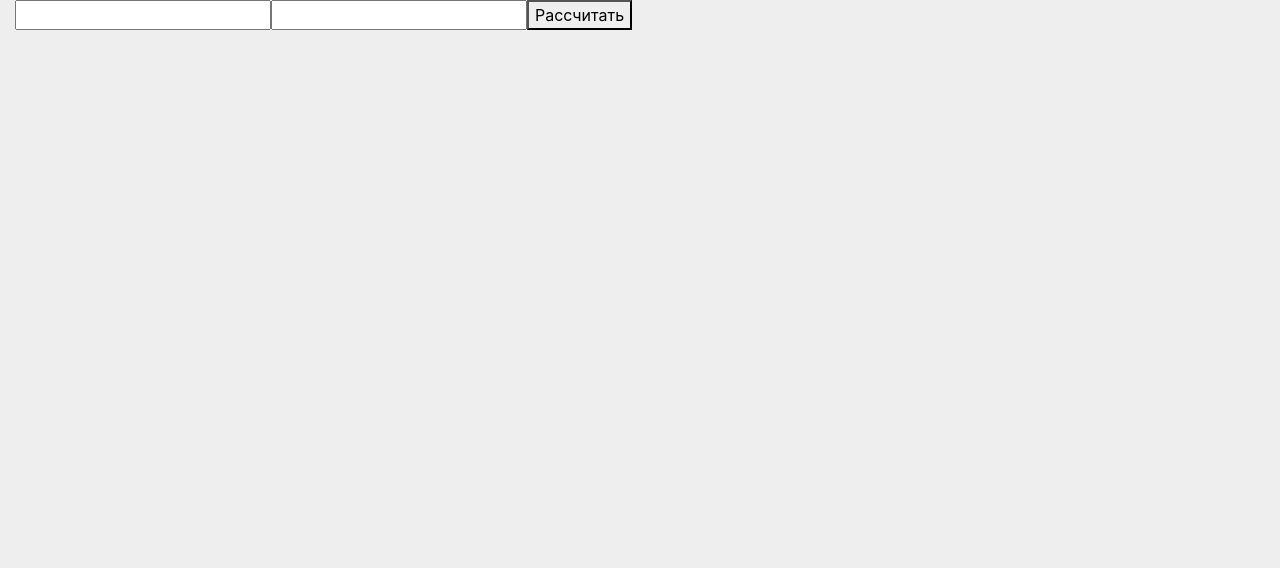
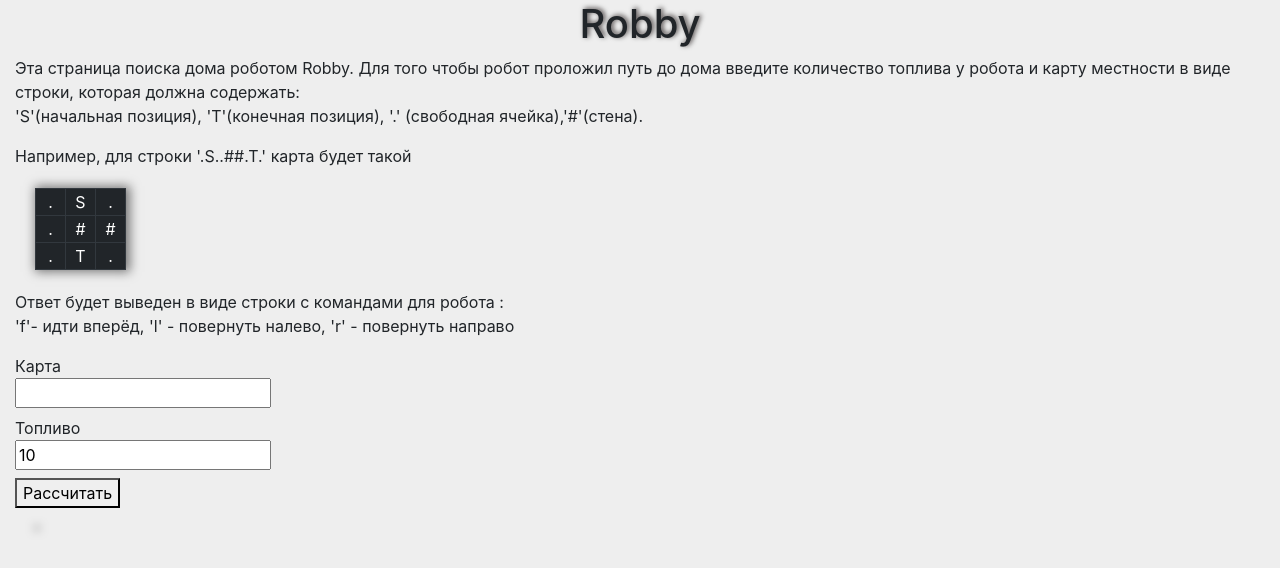
Before and after one commit to RustemRiz/Robby, a React app: page / in a window 1280 px wide. Built offline with nearby package versions, Linux system fonts and the light colour scheme.

Commit message:
Add interface

```diff
--- a/public/index.css
+++ b/public/index.css
@@ -1,23 +1,25 @@
 table {
-    box-shadow: 10px 0 30px 5px rgba(0, 0, 0, .7);
+    box-shadow: 2px 0 10px 2px rgba(0, 0, 0, .5);
+    margin:20px;
+}
+td{
+	height: 10px;
+	width: 30px;
 }
 
 h1, h2, .login_title {
     text-shadow: 2px -1px 5px rgba(10, 0, 0, .7);
 }
 
-.finder {
-    margin-top: 30px;
+label{
+	width: 30px;
 }
+
 
 body {
     background-color: rgba(200, 200, 200, .3);
 }
 
-#footer {
-    opacity: 0.3;
+.green{
+	background-color: rgba(0,200,0,.3);
 }
-
-#footer:hover {
-    opacity: 1;
-}
--- a/public/index.html
+++ b/public/index.html
@@ -1,7 +1,7 @@
 <!DOCTYPE html>
 <html>
 <head>
-	<title>Find GitHub User</title>
+	<title>Robby</title>
 	<!-- Bootstrap CSS Framework -->
 	<link rel="stylesheet" href="https://maxcdn.bootstrapcdn.com/bootstrap/4.0.0/css/bootstrap.min.css" integrity="sha384-Gn5384xqQ1aoWXA+058RXPxPg6fy4IWvTNh0E263XmFcJlSAwiGgFAW/dAiS6JXm" crossorigin="anonymous">
 	<link rel="stylesheet"  href="index.css">
--- a/src/bundles/inputForm/Answer.js
+++ b/src/bundles/inputForm/Answer.js
@@ -2,6 +2,7 @@ import React, {Component} from 'react';
 
 export class Answer extends Component{
 	render(){
+		console.log(this.props.way);
 		return(
 			<div>
 				{this.props.way}
--- /dev/null
+++ b/src/bundles/inputForm/Field.js
@@ -0,0 +1,23 @@
+import React,{Component} from 'react';
+
+export class Field extends Component{
+	render(){
+		var s = this.props.field;
+		var l = Math.sqrt(s.length);
+		var matrix = [];
+		for(let i = 0; i < l; i++){
+			matrix[i] = s.slice(i * l, i *l + l ).split('');
+		}
+		console.log(this.props.paint);
+		return (
+			<div>
+				<table className="table-bordered table-dark">
+					<tbody>
+						{matrix.map((row, ind) => <tr key={ind}>{row.map((cell,i) => <td key={i} className={'text-center ' + (this.props.paint && this.props.paint[ind][i] ? 'green' : '')}>{cell}</td> )}</tr>)}
+					</tbody>
+				</table>
+			</div>
+			);
+
+	}
+}
--- a/src/bundles/inputForm/GetCommands.js
+++ b/src/bundles/inputForm/GetCommands.js
@@ -2,7 +2,6 @@ function createMatrix(field) {
   const l = Math.sqrt(field.length);
   var matrix = [];
   for(let i = 0; i < l; i++){
-      // console.log('i:' + i + 'l:' + l + ' ' +  field.slice(i * l, i *l + l ));
       matrix[i] = field.slice(i * l, i *l + l ).split('');
     }
     return matrix;
@@ -13,7 +12,6 @@ function createMatrix(field) {
     }
     console.log('=============================');
   }
-
 
 
   function generateMap(matrix){
@@ -27,7 +25,6 @@ function createMatrix(field) {
         };
       });
     });
-    console.log(m);
     return m;
   }
 
@@ -56,7 +53,6 @@ function createMatrix(field) {
     //inner functions
     function moveForward(y, x, course, step) {
       var a = forward[course];
-      // console.log('a=' + a[0] + 'yx'+y+x);
       var y1 = y + a[0];
       var x1 = x + a[1];
       if (x1 < 0 || x1 == squareLength || y1 < 0 || y1 == squareLength || matrix[y1][x1] == '#'){
@@ -66,12 +62,10 @@ function createMatrix(field) {
     }
 
     function turnLeft(y, x, course, step) {
-      // var a = left[course];
       nextWave(y,x, left[course], step + 1);
     }
 
     function turnRight(y, x,course,step){
-      // var a = right[course];
       nextWave(y,x, right[course], step + 1);
 
     }
@@ -100,9 +94,12 @@ function createMatrix(field) {
       var x1 = x - forward[course][1];
       var returnLeft = right[course];
       var returnRigth = left[course];
-      if(step < 0) return;
-      // console.log(y1 + ' ' + x1 + ' ' + course + ' ' + step);
+
+      if(step < 0) {
+        return;
+      }
       if (x1 >= 0 && x1 < squareLength && y1 >= 0 && y1 < squareLength && map[y1][x1][course] == step){
+        wayPositions[y1][x1] = true;
         way.push('f');
         prevStep(y1, x1, course, step);
       }
@@ -119,7 +116,7 @@ function createMatrix(field) {
       }
     }
 
-    var way = [];
+  var way = [];
 
   //start position
   var i = field.indexOf('S');
@@ -135,28 +132,35 @@ function createMatrix(field) {
   var course = "up";
   var map = generateMap(matrix);
 
+  //array for draw way
+  var wayPositions = [];
+  for (let j = 0; j < matrix.length; j++){
+    let arr = [];
+    for(let k=0; k < matrix.length; k++){
+      arr.push(false);
+    }
+    wayPositions.push(arr);
+  }
+
+  wayPositions[tY][tX] = true;
+
   nextWave(sY, sX, 'up', 0);
-  console.log(minWayLength);
+
   if (minWayLength == Infinity)
     {
-      console.log(way);
       return [];
     }
   else{
+    //get min course
     var minCourse;
     for(var i in map[tY][tX]){
       if(map[tY][tX][i] == minWayLength){
         minCourse = i;
       }
     }
-    // console.log(minCourse);
+
     prevStep(tY, tX, minCourse, minWayLength);
 
   }
-
-  // printMatrix(matrix);
-
-  // console.log(map);
-
-  return way.reverse();
+  return  [way.reverse(), wayPositions];
 }
--- a/src/bundles/inputForm/InputForm.js
+++ b/src/bundles/inputForm/InputForm.js
@@ -1,14 +1,16 @@
 import React, {Component} from 'react';
 import {getCommands} from './getCommands';
-import {Answer} from './Answer.js';
+import {Answer} from './Answer';
+import {Field} from './Field';
+import {WelcomeText} from './WelcomeText';
 
 export default class InputForm extends Component{
 	constructor(){
 		super();
-		this.field = '';
-		this.power = 0;
-		console.log('constructor');
-		this.state = {way: ''};
+		this.field = '.S..##.T.';
+		this.power = 10;
+		this.state = {way: '', field : ''};
+
 	}
 
 	onChangeField(e){
@@ -19,21 +21,46 @@ export default class InputForm extends Component{
 		this.power = e.target.value;
 	}
 
+	isFieldValid(){
+		var r1=/^[.#]*S[.#]*T[.#]*$/;
+		var r2=/^[.#]*T[.#]*S[.#]*$/;
+		var l = Math.sqrt(this.field.length);
+		return this.field.length == l*l && (this.field.match(r1) || this.field.match(r2));
+	}
+
+	isPowerValid(){
+		return !(isNaN(this.power) || this.power < 0);
+	}
+
 	onBtnClick(){
+		if(!this.isFieldValid()){
+			alert('Карта должно содержать один символ "S", один символ "T", символы "." и "#". Также длина должна быть квадратом целого числа. Пожалуйста, введите корректные данные');
+			return;
+		}
+		if(!this.isPowerValid()){
+			alert('Количество топлива должно быть натуральным числом. Пожалуйста, введите корректные данные');
+			return;
+		}
 		var way =  getCommands(this.field, this.power);
 		if (way.length == 0){
-			way = 'Нет пути';
+			this.setState({way : 'Нет пути', field : this.field, paint: null});
 		}
-		this.setState({way : way});
+		else{
+			this.setState({way : 'Команды для робота : ' + way[0].join(''), field : this.field, paint : way[1]});
+
+		}
 	}
 
 	render(){
-		console.log('InputForm render');
 		return (
 			<div>
-				<input type="text" onChange={this.onChangeField.bind(this)}/>
-				<input type="text" onChange={this.onChangePower.bind(this)}/>
+				<WelcomeText/>
+				<label>Карта<input type="text" onChange={this.onChangeField.bind(this)} defaultValue='' /></label>
+				<br/>
+				<label>Топливо<input type="text" onChange={this.onChangePower.bind(this)} defaultValue='10' /></label>
+				<br/>
 				<button onClick={this.onBtnClick.bind(this)}>Рассчитать</button>
+				<Field field={this.state.field} paint={this.state.paint} />
 				<Answer way={this.state.way}/>
 			</div>
 			);
--- /dev/null
+++ b/src/bundles/inputForm/WelcomeText.js
@@ -0,0 +1,16 @@
+import React, {Component} from 'react';
+import {Field} from './Field';
+
+export class WelcomeText extends Component{
+	render(){
+		return (
+			<div>
+				<h1 className="text-center">Robby</h1>
+			<p>Эта страница поиска дома роботом Robby. Для того чтобы робот проложил путь до дома введите количество топлива у робота и  карту местности в виде строки, которая должна содержать:<br/> 'S'(начальная позиция), 'T'(конечная позиция), '.' (свободная ячейка),'#'(стена). </p>
+			<p>Например, для строки '.S..##.T.' карта будет такой</p>
+			<Field field=".S..##.T."/>
+			<p>Ответ будет выведен в виде строки с командами для робота : <br/> 'f'- идти вперёд, 'l' - повернуть налево, 'r' - повернуть направо</p>
+			</div>
+			);
+	}
+}
```
